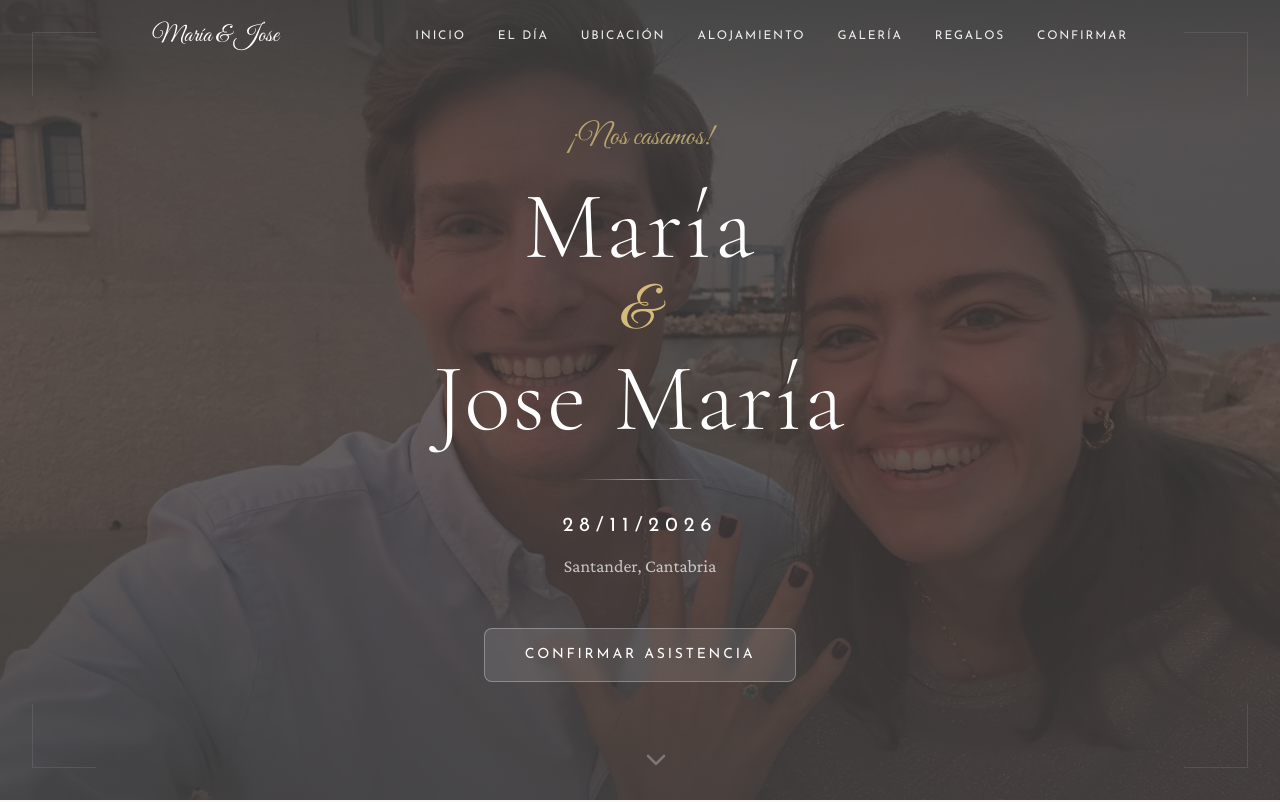
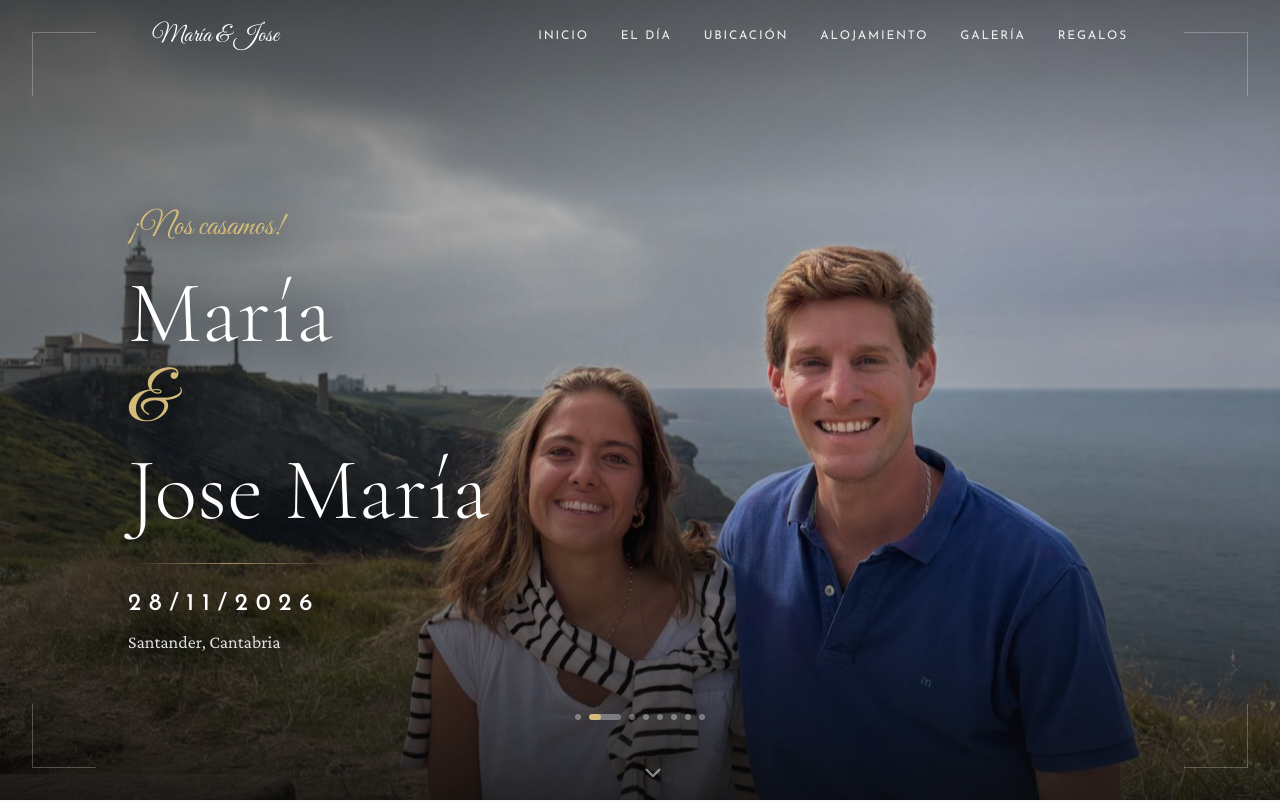
Before and after one commit to bodajoseymaria/bodajoseymaria.github.io, a React (Vite) app: page / in a window 1280 px wide. Shown: the top 802 px of the page. Built offline with nearby package versions, Linux system fonts and the light colour scheme.

Commit message:
Update: Comment out RSVP section and navigation link while hidden

```diff
--- a/src/App.tsx
+++ b/src/App.tsx
@@ -8,7 +8,7 @@ import Location from '@/components/sections/Location'
 import Accommodation from '@/components/sections/Accommodation'
 import Gifts from '@/components/sections/Gifts'
 import Gallery from '@/components/sections/Gallery'
-import RSVP from '@/components/sections/RSVP'
+// import RSVP from '@/components/sections/RSVP' // Formulario RSVP oculto temporalmente
 
 function App() {
   return (
@@ -45,8 +45,8 @@ function App() {
         {/* Galería de imágenes */}
         <Gallery />
 
-        {/* Formulario RSVP (Google Forms) */}
-        <RSVP />
+        {/* Formulario RSVP (Google Forms) — oculto: descomenta import RSVP y esta línea para mostrarlo */}
+        {/* <RSVP /> */}
       </main>
 
       {/* Footer */}
--- a/src/components/layout/Header.tsx
+++ b/src/components/layout/Header.tsx
@@ -10,7 +10,7 @@ const navItems = [
   { label: 'Alojamiento', href: '#alojamiento' },
   { label: 'Galería', href: '#galeria' },
   { label: 'Regalos', href: '#regalos' },
-  { label: 'Confirmar', href: '#confirmar' },
+  // { label: 'Confirmar', href: '#confirmar' }, // Oculto mientras no hay sección RSVP en la web
 ]
 
 export default function Header() {
@@ -46,13 +46,13 @@ export default function Header() {
             {WEDDING_DATA.bride} & {WEDDING_DATA.groom.split(' ')[0]}
           </a>
 
-          {/* Navegación Desktop */}
-          <nav className="hidden md:flex items-center gap-8">
+          {/* Desktop: desde md; móvil siempre hamburguesa (evita palabras largas como Alojamiento comprimidas) */}
+          <nav className="hidden gap-4 md:flex md:items-center lg:gap-6 xl:gap-8">
             {navItems.map((item) => (
               <a
                 key={item.href}
                 href={item.href}
-                className={`font-sans text-xs tracking-[0.15em] uppercase transition-colors duration-300 hover:text-primary ${
+                className={`whitespace-nowrap font-sans text-[10px] tracking-[0.12em] uppercase transition-colors duration-300 hover:text-primary lg:text-[11px] lg:tracking-[0.14em] xl:text-xs xl:tracking-[0.15em] ${
                   isScrolled ? 'text-charcoal' : 'text-white/90 hover:text-white'
                 }`}
               >
--- a/src/components/sections/Hero.tsx
+++ b/src/components/sections/Hero.tsx
@@ -1,118 +1,240 @@
-import { motion } from 'framer-motion'
+import { motion, AnimatePresence } from 'framer-motion'
 import { ChevronDown } from 'lucide-react'
 import { WEDDING_DATA } from '@/lib/constants'
+import { useState, useEffect, useCallback } from 'react'
+
+const BASE_URL = import.meta.env.BASE_URL
+
+const allImages: { src: string; pos: string; portrait: boolean }[] = [
+  { src: `${BASE_URL}images/hero.jpeg`, pos: '50% 35%', portrait: false },
+
+  { src: `${BASE_URL}images/6.jpeg`,    pos: '50% 60%', portrait: true  },
+  { src: `${BASE_URL}images/9.jpeg`,    pos: '50% 28%', portrait: false },
+
+  { src: `${BASE_URL}images/12.jpeg`,   pos: '50% 28%', portrait: true  },
+  { src: `${BASE_URL}images/5.jpeg`,    pos: '50% 22%', portrait: true  },
+  { src: `${BASE_URL}images/15.jpeg`,   pos: '50% 28%', portrait: true  },
+  { src: `${BASE_URL}images/8.jpeg`,    pos: '50% 30%', portrait: false },
+  { src: `${BASE_URL}images/19.jpeg`,   pos: '50% 45%', portrait: false },
+]
+
+const kenBurnsConfigs = [
+  { initial: { scale: 1.14, x: '3%', y: '2%' },  animate: { scale: 1.0,  x: '-1%', y: '-1%' } },
+  { initial: { scale: 1.0,  x: '-2%', y: '-2%' }, animate: { scale: 1.12, x: '1%',  y: '1%'  } },
+  { initial: { scale: 1.12, x: '2%',  y: '-3%' }, animate: { scale: 1.02, x: '-2%', y: '1%'  } },
+  { initial: { scale: 1.06, x: '-1%', y: '2%' },  animate: { scale: 1.14, x: '2%',  y: '-2%' } },
+]
+
+const SLIDE_DURATION = 5000
+
+function useIsMobile() {
+  const [isMobile, setIsMobile] = useState(() => window.matchMedia('(max-width: 767px)').matches)
+  useEffect(() => {
+    const mq = window.matchMedia('(max-width: 767px)')
+    const handler = (e: MediaQueryListEvent) => setIsMobile(e.matches)
+    mq.addEventListener('change', handler)
+    return () => mq.removeEventListener('change', handler)
+  }, [])
+  return isMobile
+}
 
 export default function Hero() {
+  const isMobile = useIsMobile()
+  const slideshowImages = isMobile ? allImages.filter(i => i.portrait) : allImages
+
+  const [current, setCurrent] = useState(0)
+  const [prev, setPrev] = useState<number | null>(null)
+
+  useEffect(() => {
+    setCurrent(0)
+    setPrev(null)
+  }, [isMobile])
+
+  const advance = useCallback(() => {
+    setCurrent(c => {
+      setPrev(c)
+      return (c + 1) % slideshowImages.length
+    })
+  }, [slideshowImages.length])
+
+  useEffect(() => {
+    const id = setInterval(advance, SLIDE_DURATION)
+    return () => clearInterval(id)
+  }, [advance])
+
+  const goTo = (i: number) => {
+    if (i === current) return
+    setPrev(current)
+    setCurrent(i)
+  }
+
   return (
     <section
       id="inicio"
-      className="relative min-h-screen flex items-center justify-center overflow-hidden"
+      className="relative flex min-h-[100dvh] flex-col items-center justify-end overflow-hidden bg-charcoal"
     >
-      {/* Imagen de fondo */}
+      {/* Slideshow background */}
+      <div className="absolute inset-0 z-0">
+        <AnimatePresence initial={false}>
+          {slideshowImages.map(({ src, pos }, i) => {
+            if (i !== current && i !== prev) return null
+            const kb = kenBurnsConfigs[i % kenBurnsConfigs.length]
+            const isActive = i === current
+            return (
+              <motion.div
+                key={src}
+                className="absolute inset-0 will-change-transform"
+                initial={{ opacity: 0 }}
+                animate={{ opacity: isActive ? 1 : 0 }}
+                exit={{ opacity: 0 }}
+                transition={{ duration: 1.4, ease: 'easeInOut' }}
+                style={{ zIndex: isActive ? 2 : 1 }}
+              >
+                <motion.img
+                  src={src}
+                  alt=""
+                  aria-hidden
+                  className="absolute inset-0 h-full w-full object-cover"
+                  style={{ objectPosition: pos }}
+                  initial={kb.initial}
+                  animate={isActive ? kb.animate : kb.initial}
+                  transition={{ duration: SLIDE_DURATION / 1000 + 1.5, ease: 'linear' }}
+                />
+              </motion.div>
+            )
+          })}
+        </AnimatePresence>
+
+        {/* Overlay móvil: gradiente fuerte desde el centro hacia abajo para que el texto sea legible */}
         <div
-        className="absolute inset-0 bg-cover bg-center bg-fixed"
+          className="pointer-events-none absolute inset-0 z-10 md:hidden"
           style={{
-          backgroundImage: `url(${import.meta.env.BASE_URL}images/hero.jpeg)`,
-          // Fallback si no hay imagen
-          backgroundColor: '#5C5C5C',
+            background:
+              'linear-gradient(180deg, rgba(0,0,0,0.25) 0%, rgba(0,0,0,0.08) 35%, rgba(0,0,0,0.55) 58%, rgba(0,0,0,0.88) 78%, rgba(0,0,0,0.95) 100%)',
           }}
-      >
-        {/* Overlay con gradiente más sólido para mejor legibilidad */}
-        <div className="absolute inset-0 bg-gradient-to-b from-charcoal/70 via-charcoal/60 to-charcoal/80" />
+          aria-hidden
+        />
+        {/* Overlay escritorio */}
+        <div
+          className="pointer-events-none absolute inset-0 z-10 hidden md:block"
+          style={{
+            background:
+              'linear-gradient(180deg, rgba(10,10,10,0.5) 0%, rgba(10,10,10,0.1) 25%, rgba(10,10,10,0.15) 55%, rgba(10,10,10,0.82) 100%)',
+          }}
+          aria-hidden
+        />
+        <div
+          className="pointer-events-none absolute inset-0 z-10 hidden md:block"
+          style={{
+            background:
+              'linear-gradient(90deg, rgba(0,0,0,0.45) 0%, rgba(0,0,0,0.15) 45%, transparent 75%)',
+          }}
+          aria-hidden
+        />
       </div>
 
-      {/* Patrón decorativo superior */}
-      <div className="absolute top-0 left-0 right-0 h-32 bg-gradient-to-b from-charcoal/60 to-transparent z-0" />
-
-      {/* Capa sólida adicional para máxima legibilidad del texto */}
-      <div className="absolute inset-0 bg-charcoal/50 z-[5]" />
-
-      {/* Contenido */}
-      <div className="relative z-10 text-center text-white px-6 py-20">
-        {/* Ornamento superior */}
+      {/* Text content */}
+      <div className="relative z-20 w-full px-6 pb-24 pt-0 text-center md:pb-36 md:text-left lg:px-20 xl:px-32">
+        <div className="mx-auto md:mx-0 md:max-w-[min(36rem,50vw)]">
           <motion.div
-          initial={{ opacity: 0, y: -20 }}
+            initial={{ opacity: 0, y: -10 }}
             animate={{ opacity: 1, y: 0 }}
-          transition={{ duration: 1, delay: 0.2 }}
-          className="mb-6"
+            transition={{ duration: 0.8, delay: 0.2 }}
+            className="mb-5"
           >
-          <span className="font-script text-3xl text-gold-light opacity-80">
+            <span className="font-script text-2xl text-gold-light drop-shadow-[0_2px_14px_rgba(0,0,0,0.9)] sm:text-3xl md:text-[2rem]">
               ¡Nos casamos!
             </span>
           </motion.div>
 
-        {/* Nombres */}
           <motion.h1
-          initial={{ opacity: 0, scale: 0.9 }}
-          animate={{ opacity: 1, scale: 1 }}
-          transition={{ duration: 1, delay: 0.4 }}
-          className="font-display text-5xl sm:text-6xl md:text-7xl lg:text-8xl font-light tracking-wide mb-6"
+            initial={{ opacity: 0, y: 12 }}
+            animate={{ opacity: 1, y: 0 }}
+            transition={{ duration: 0.9, delay: 0.35 }}
+            className="font-display mb-6 flex flex-col items-center gap-1 font-light leading-[1.1] tracking-wide drop-shadow-[0_3px_18px_rgba(0,0,0,0.85)] md:items-start"
           >
-          <span className="block">{WEDDING_DATA.bride}</span>
-          <span className="font-script text-4xl sm:text-5xl md:text-6xl text-gold-light my-2 block">&</span>
-          <span className="block">{WEDDING_DATA.groom}</span>
+            <span className="text-[clamp(2.6rem,8vw,5.5rem)] text-white">
+              {WEDDING_DATA.bride}
+            </span>
+            <span className="font-script text-[clamp(2.2rem,6.5vw,4.5rem)] leading-none text-gold-light drop-shadow-[0_2px_16px_rgba(0,0,0,0.75)]">
+              &amp;
+            </span>
+            <span className="text-[clamp(2.6rem,8vw,5.5rem)] text-white">
+              {WEDDING_DATA.groom}
+            </span>
           </motion.h1>
 
-        {/* Línea decorativa */}
           <motion.div
             initial={{ scaleX: 0 }}
             animate={{ scaleX: 1 }}
-          transition={{ duration: 1, delay: 0.8 }}
-          className="w-32 h-px bg-gradient-to-r from-transparent via-white/50 to-transparent mx-auto my-8"
+            transition={{ duration: 0.8, delay: 0.6 }}
+            className="mx-auto mb-6 h-px w-32 origin-center bg-gradient-to-r from-transparent via-gold-light/70 to-transparent md:mx-0 md:origin-left md:w-52"
           />
 
-        {/* Fecha */}
           <motion.p
-          initial={{ opacity: 0, y: 20 }}
+            initial={{ opacity: 0, y: 8 }}
             animate={{ opacity: 1, y: 0 }}
-          transition={{ duration: 0.8, delay: 1 }}
-          className="font-sans text-lg sm:text-xl tracking-[0.3em] mb-3"
+            transition={{ duration: 0.7, delay: 0.7 }}
+            className="font-sans text-lg font-medium tracking-[0.28em] text-white drop-shadow-[0_2px_12px_rgba(0,0,0,0.9)] sm:text-xl md:text-2xl md:tracking-[0.32em]"
           >
             {WEDDING_DATA.dateShort}
           </motion.p>
 
-        {/* Lugar */}
           <motion.p
-          initial={{ opacity: 0, y: 20 }}
+            initial={{ opacity: 0, y: 8 }}
             animate={{ opacity: 1, y: 0 }}
-          transition={{ duration: 0.8, delay: 1.2 }}
-          className="font-body text-lg text-white/70 mb-12"
+            transition={{ duration: 0.7, delay: 0.82 }}
+            className="font-body mt-2 text-base text-white/85 drop-shadow-[0_1px_10px_rgba(0,0,0,0.9)] md:text-lg"
           >
             Santander, Cantabria
           </motion.p>
-
-        {/* Botón CTA */}
-        <motion.a
-          href="#confirmar"
-          initial={{ opacity: 0, y: 20 }}
-          animate={{ opacity: 1, y: 0 }}
-          transition={{ duration: 0.8, delay: 1.4 }}
-          whileHover={{ scale: 1.02 }}
-          whileTap={{ scale: 0.98 }}
-          className="inline-block bg-white/10 hover:bg-white/20 backdrop-blur-sm border border-white/30
-                     text-white px-10 py-4 font-sans text-sm tracking-[0.2em] uppercase
-                     transition-all duration-300 rounded-lg"
-        >
-          Confirmar Asistencia
-        </motion.a>
+        </div>
       </div>
 
-      {/* Scroll indicator */}
+      {/* Slide dots */}
       <motion.div
-        className="absolute bottom-8 left-1/2 -translate-x-1/2"
-        animate={{ y: [0, 8, 0] }}
+        initial={{ opacity: 0 }}
+        animate={{ opacity: 1 }}
+        transition={{ delay: 1.1, duration: 0.6 }}
+        className="absolute bottom-14 left-1/2 z-20 flex -translate-x-1/2 gap-2 md:bottom-20"
+      >
+        {slideshowImages.map((_, i) => (
+          <button
+            key={i}
+            onClick={() => goTo(i)}
+            aria-label={`Foto ${i + 1}`}
+            className="relative h-1.5 overflow-hidden rounded-full transition-all duration-500"
+            style={{ width: i === current ? '2rem' : '0.375rem', background: 'rgba(255,255,255,0.35)' }}
+          >
+            {i === current && (
+              <motion.span
+                key={current}
+                className="absolute inset-y-0 left-0 rounded-full bg-gold-light"
+                initial={{ width: '0%' }}
+                animate={{ width: '100%' }}
+                transition={{ duration: SLIDE_DURATION / 1000, ease: 'linear' }}
+              />
+            )}
+          </button>
+        ))}
+      </motion.div>
+
+      {/* Scroll cue */}
+      <motion.div
+        className="absolute bottom-5 left-1/2 z-20 -translate-x-1/2"
+        animate={{ y: [0, 6, 0] }}
         transition={{ repeat: Infinity, duration: 2, ease: 'easeInOut' }}
       >
-        <a href="#bienvenida" className="text-white/60 hover:text-white transition-colors">
-          <ChevronDown size={32} />
+        <a href="#bienvenida" className="text-white/50 transition-colors hover:text-white/80">
+          <ChevronDown size={26} />
         </a>
       </motion.div>
 
-      {/* Esquinas decorativas */}
-      <div className="absolute top-8 left-8 w-16 h-16 border-l border-t border-white/20" />
-      <div className="absolute top-8 right-8 w-16 h-16 border-r border-t border-white/20" />
-      <div className="absolute bottom-8 left-8 w-16 h-16 border-l border-b border-white/20" />
-      <div className="absolute bottom-8 right-8 w-16 h-16 border-r border-b border-white/20" />
+      {/* Corner decorations */}
+      <div className="pointer-events-none absolute top-8 left-8 z-20 hidden h-16 w-16 border-l border-t border-white/25 md:block" />
+      <div className="pointer-events-none absolute top-8 right-8 z-20 hidden h-16 w-16 border-r border-t border-white/25 md:block" />
+      <div className="pointer-events-none absolute bottom-8 left-8 z-20 hidden h-16 w-16 border-l border-b border-white/25 md:block" />
+      <div className="pointer-events-none absolute bottom-8 right-8 z-20 hidden h-16 w-16 border-r border-b border-white/25 md:block" />
     </section>
   )
 }
--- a/src/components/sections/RSVP.tsx
+++ b/src/components/sections/RSVP.tsx
@@ -1,3 +1,9 @@
+/**
+ * Sección del formulario de confirmación (Google Forms).
+ * Actualmente no se muestra en la web: está comentado el uso en App.tsx.
+ * Para volver a mostrarla, descomenta el import y <RSVP /> en App.tsx,
+ * y reactiva el enlace "Confirmar" en Header.tsx y el botón en Hero.tsx.
+ */
 import { motion } from 'framer-motion'
 import { useInView } from 'framer-motion'
 import { useRef } from 'react'
```
Lines whose indentation alone changed are shown as unchanged.
